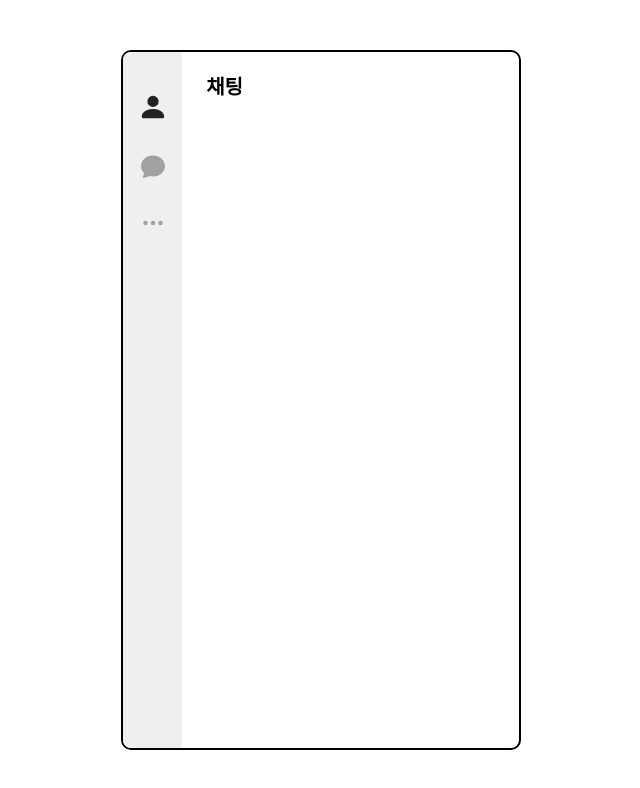
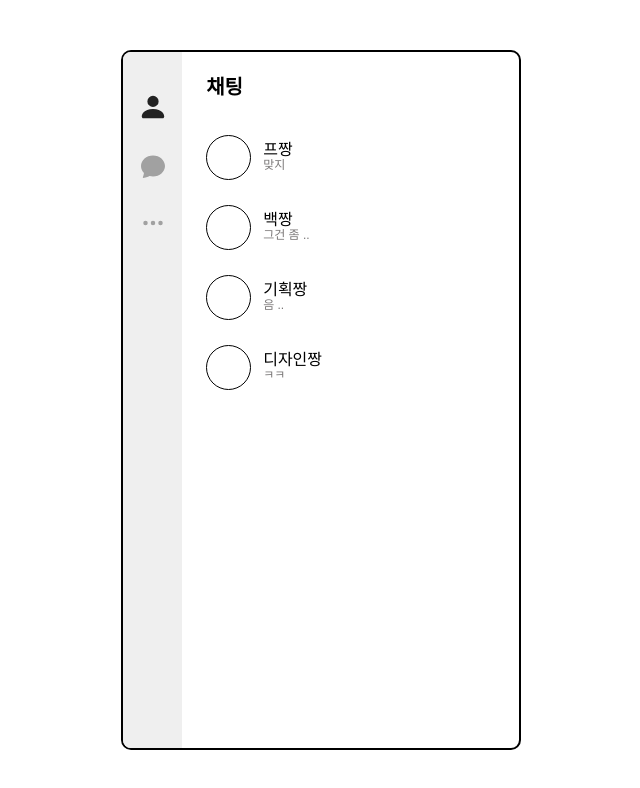
Before and after one commit to yjoonjang/react-messanger-16th, a React (Create React App) app: page /setting in a window 1280 px wide. Shown: the top 788 px of the page, without its empty margins (319-959 px from the left). Built offline with nearby package versions, Linux system fonts and the light colour scheme.

Commit message:
feat: 메시지 recoil로 상태관리 기능 추가

```diff
--- a/src/components/chattingPage/ChattingPage.tsx
+++ b/src/components/chattingPage/ChattingPage.tsx
@@ -5,6 +5,8 @@ import { userListState } from '../../state/userState';
 
 const ChattingPage = () => {
   const userList = useRecoilValue(userListState);
+  // console.log(userList[0].messageList[userList[0].messageList.length - 1]);
+
   return (
     <>
       <Row width="100%" justifyContent="space-between" alignItems="start">
@@ -12,9 +14,15 @@ const ChattingPage = () => {
       </Row>
       <Column>
         <>
-          {/* {userList.map((user, index) => {
-            return <UserBar key={index} username={user.username} introduction={user.introduction} />;
-          })} */}
+          {userList.map((user, index) => {
+            if (user.messageList) {
+              const messageListLength = user.messageList?.length;
+              const lastMessage = user.messageList[messageListLength - 1];
+
+              return <UserBar key={index} username={user.username} introduction={lastMessage.text} />;
+            }
+            return;
+          })}
         </>
       </Column>
     </>
--- a/src/components/elements/UserMessage.tsx
+++ b/src/components/elements/UserMessage.tsx
@@ -1,4 +1,3 @@
-import React, { forwardRef, Ref } from 'react';
 import styled from 'styled-components';
 import { Row, Column } from './Wrapper.style';
 import { useRecoilValue } from 'recoil';
--- a/src/state/userState.ts
+++ b/src/state/userState.ts
@@ -1,21 +1,108 @@
 import { atom } from 'recoil';
+const loggedInUser = '장영준';
 
 interface user {
   username: string;
   introduction: string;
+  messageList?: Array<{
+    username: string;
+    messageTime: string;
+    text: string;
+  }>;
 }
 
 export const userListState = atom<Array<user>>({
   key: 'userListState',
   default: [
-    { username: '프짱', introduction: '프론트가 미래다!' },
-    { username: '백짱', introduction: '백엔드가 미래다!' },
-    { username: '기획짱', introduction: '기획이 미래다!' },
-    { username: '디자인짱', introduction: '디자인이 미래다!' },
+    {
+      username: '프짱',
+      introduction: '프론트가 미래다!',
+      messageList: [
+        {
+          username: '프짱',
+          messageTime: '12월 14일',
+          text: '프론트가',
+        },
+        {
+          username: '프짱',
+          messageTime: '12월 14일',
+          text: '미래다!',
+        },
+        {
+          username: loggedInUser,
+          messageTime: '12월 14일',
+          text: '맞지',
+        },
+      ],
+    },
+
+    {
+      username: '백짱',
+      introduction: '백엔드가 미래다!',
+      messageList: [
+        {
+          username: '백짱',
+          messageTime: '12월 14일',
+          text: '백엔드가',
+        },
+        {
+          username: '백짱',
+          messageTime: '12월 14일',
+          text: '미래다!',
+        },
+        {
+          username: loggedInUser,
+          messageTime: '12월 14일',
+          text: '그건 좀 ..',
+        },
+      ],
+    },
+    {
+      username: '기획짱',
+      introduction: '기획이 미래다!',
+      messageList: [
+        {
+          username: '기획짱',
+          messageTime: '12월 14일',
+          text: '기획이',
+        },
+        {
+          username: '기획짱',
+          messageTime: '12월 14일',
+          text: '미래다!',
+        },
+        {
+          username: loggedInUser,
+          messageTime: '12월 14일',
+          text: '음 ..',
+        },
+      ],
+    },
+    {
+      username: '디자인짱',
+      introduction: '디자인이 미래다!',
+      messageList: [
+        {
+          username: '디자인짱',
+          messageTime: '12월 14일',
+          text: '디자인이',
+        },
+        {
+          username: '디자인짱',
+          messageTime: '12월 14일',
+          text: '미래다!',
+        },
+        {
+          username: loggedInUser,
+          messageTime: '12월 14일',
+          text: 'ㅋㅋ',
+        },
+      ],
+    },
   ],
 });
 
 export const userState = atom<string>({
-  key: 'MessangerPage/username',
+  key: 'userState',
   default: '장영준',
 });
```
